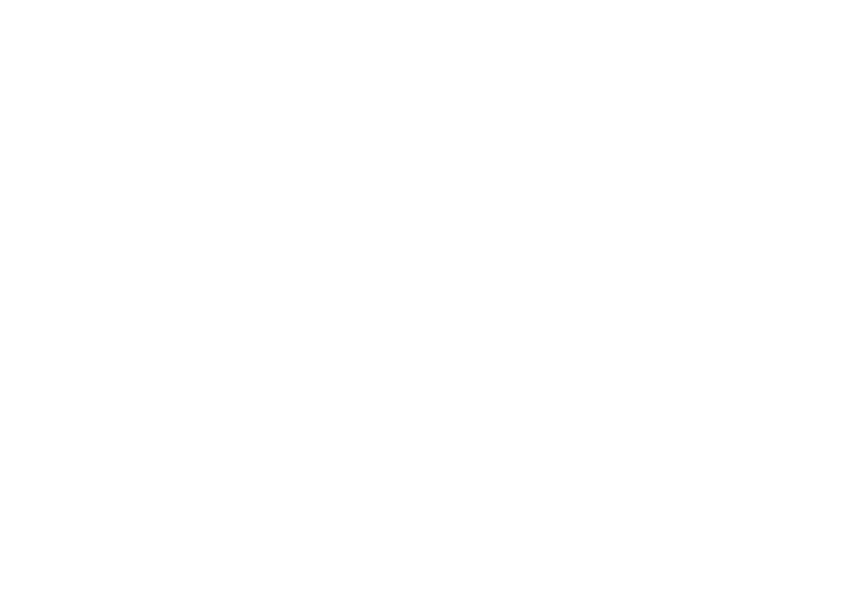
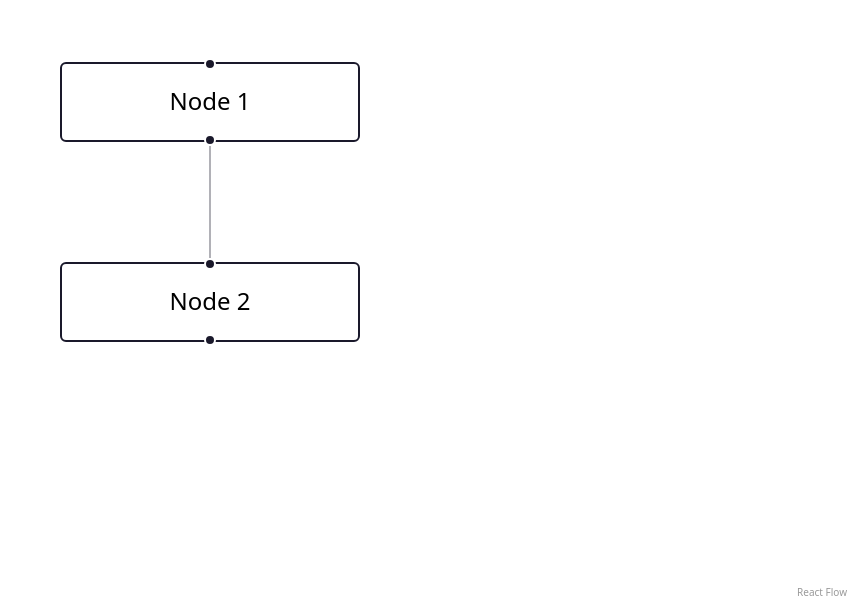
Before and after one commit to Mo-Kash/ml-pipeline-visualizer, a React (Vite) app in the folder frontend/: page / in a window 1280 px wide. Shown: the part 198-800 px from the top of the page, without its empty margins (430-1280 px from the left). Built offline with nearby package versions, Linux system fonts and the light colour scheme.

Commit message:
plan updates

```diff
--- a/frontend/src/App.tsx
+++ b/frontend/src/App.tsx
@@ -1,10 +1,12 @@
 // import { useState } from 'react'
 import './index.css'
+import PipelineBuilder from './pages/PipelineBuilder'
 
 function App() {
 
   return (
     <>
+      <PipelineBuilder />
     </>
   )
 }
--- a/frontend/src/components/pipeline/PipelineCanvas.tsx
+++ b/frontend/src/components/pipeline/PipelineCanvas.tsx
@@ -1,11 +1,44 @@
 import React from 'react'
+import { useState, useCallback } from 'react';
+import { ReactFlow, applyNodeChanges, applyEdgeChanges, addEdge } from '@xyflow/react';
+import '@xyflow/react/dist/style.css';
 
 type Props = {}
 
-const PipelineCanvas = (props: Props) => {
+const initialNodes = [
+  { id: 'n1', position: { x: 0, y: 0 }, data: { label: 'Node 1' } },
+  { id: 'n2', position: { x: 0, y: 100 }, data: { label: 'Node 2' } },
+];
+const initialEdges = [{ id: 'n1-n2', source: 'n1', target: 'n2' }];
+
+const PipelineCanvas = () => {
+  const [nodes, setNodes] = useState(initialNodes);
+  const [edges, setEdges] = useState(initialEdges);
+
+  const onNodesChange = useCallback(
+    (changes:any) => setNodes((nodesSnapshot) => applyNodeChanges(changes, nodesSnapshot)),
+    [],
+  );
+  const onEdgesChange = useCallback(
+    (changes:any) => setEdges((edgesSnapshot) => applyEdgeChanges(changes, edgesSnapshot)),
+    [],
+  );
+  const onConnect = useCallback(
+    (params:any) => setEdges((edgesSnapshot) => addEdge(params, edgesSnapshot)),
+    [],
+  );
   return (
-    <div>PipelineCanvas</div>
-  )
+    <div style={{ width: '100vw', height: '100vh' }}>
+      <ReactFlow
+        nodes={nodes}
+        edges={edges}
+        onNodesChange={onNodesChange}
+        onEdgesChange={onEdgesChange}
+        onConnect={onConnect}
+        fitView
+      />
+    </div>
+  );
 }
 
 export default PipelineCanvas
--- a/frontend/src/pages/PipelineBuilder.tsx
+++ b/frontend/src/pages/PipelineBuilder.tsx
@@ -1,10 +1,11 @@
 import React from 'react'
+import PipelineCanvas from '../components/pipeline/PipelineCanvas'
 
 type Props = {}
 
 const PipelineBuilder = (props: Props) => {
   return (
-    <div>PipelineBuilder</div>
+    <PipelineCanvas />
   )
 }
 
```
Also changed, not shown: 1 other file (tests, documents, lock files or other folders).
